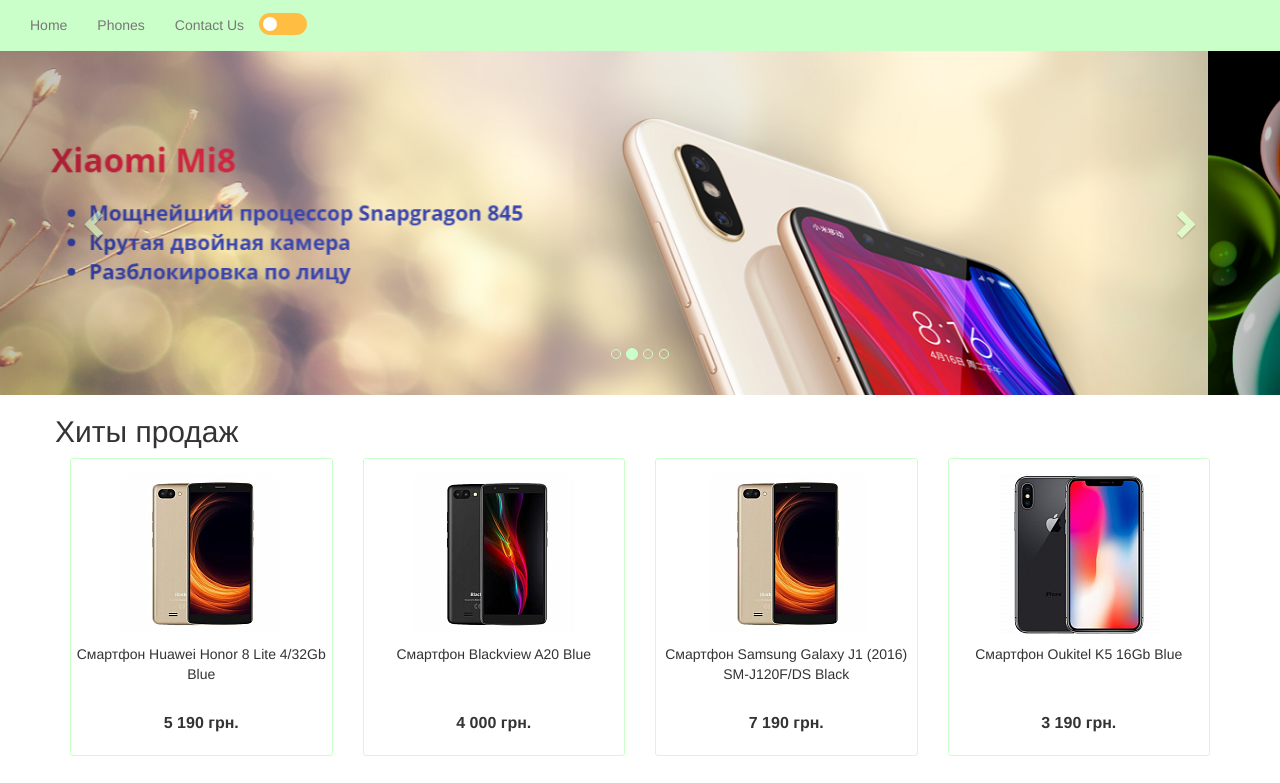
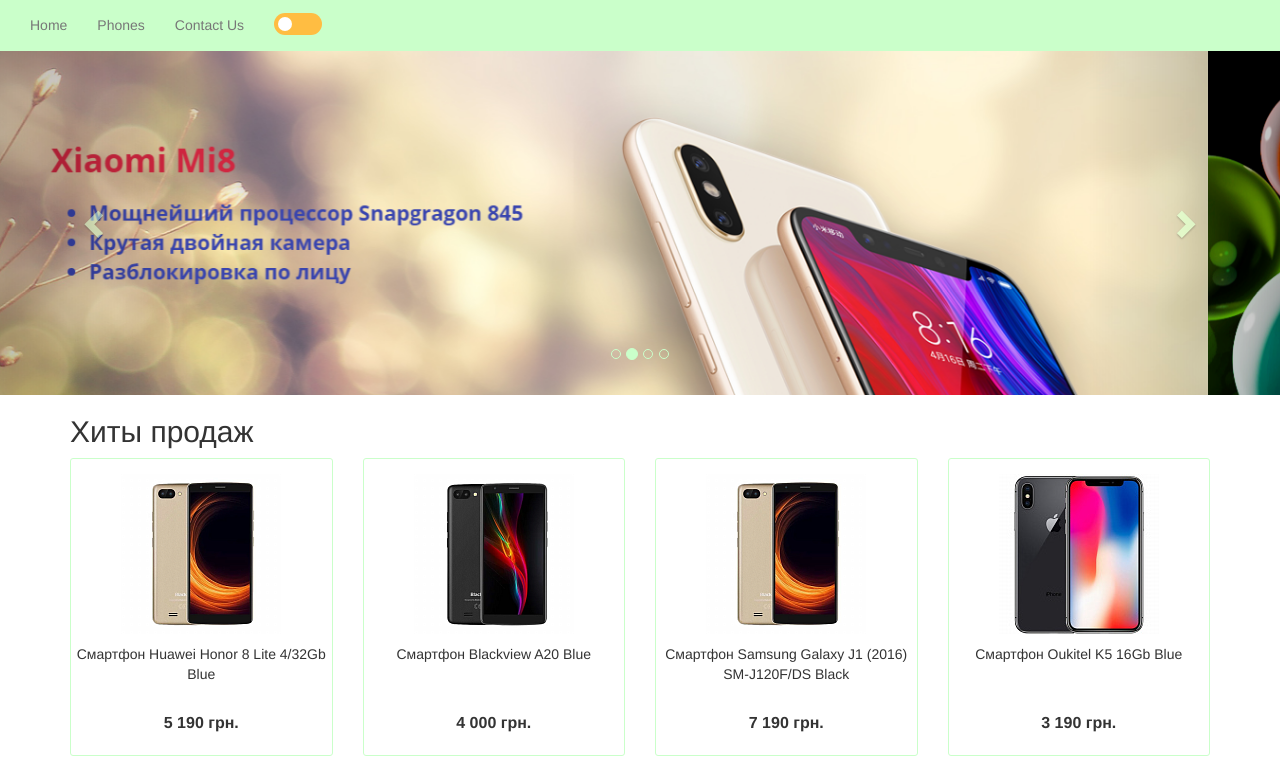
Before and after one commit to Anatooliy/first-steps-in-sass, a plain HTML site: page index.html in a window 1280 px wide. Shown: the top 783 px of the page. Drawn offline with nearby package versions, Linux system fonts and the light colour scheme.

Commit message:
fix layout

```diff
--- a/css/styles.scss
+++ b/css/styles.scss
@@ -44,6 +44,7 @@ $uncheckedColor: rgb(255, 189, 66);
     height: 22px;
     margin-top: 13px;
     margin-bottom: 10px;
+    margin-left: 15px;
   }
   .color-changer {
     opacity: 0;
@@ -159,7 +160,7 @@ $uncheckedColor: rgb(255, 189, 66);
     footer{
       .copyright{
         background-color: $uncheckedColor;
-      color: $checkedColor;
+        color: $checkedColor;
       }
     }
   }
--- a/index.html
+++ b/index.html
@@ -88,7 +88,9 @@
             <section id="phones">
                 <div class="container">
                     <div class="row">
-                        <h2>Хиты продаж</h2>
+                        <div class="col-md-12">
+                            <h2>Хиты продаж</h2>
+                        </div>
                         <div class="col-lg-3 col-md-3 col-sm-4 col-xs-6">
                             <div class="element-wrap">
                                 <div class="element-img">
```
Also changed, not shown: css/styles.css, 1 other file.
